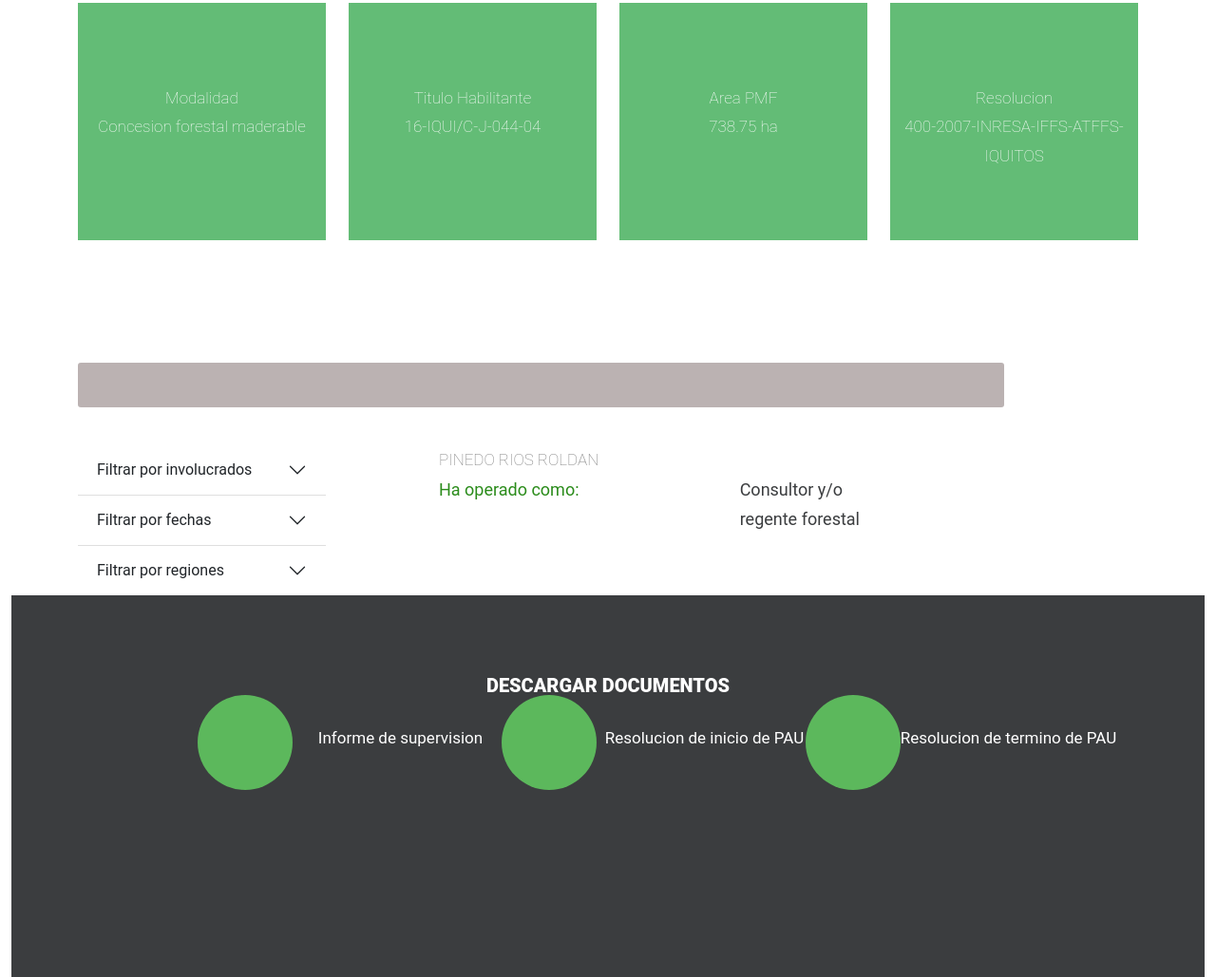
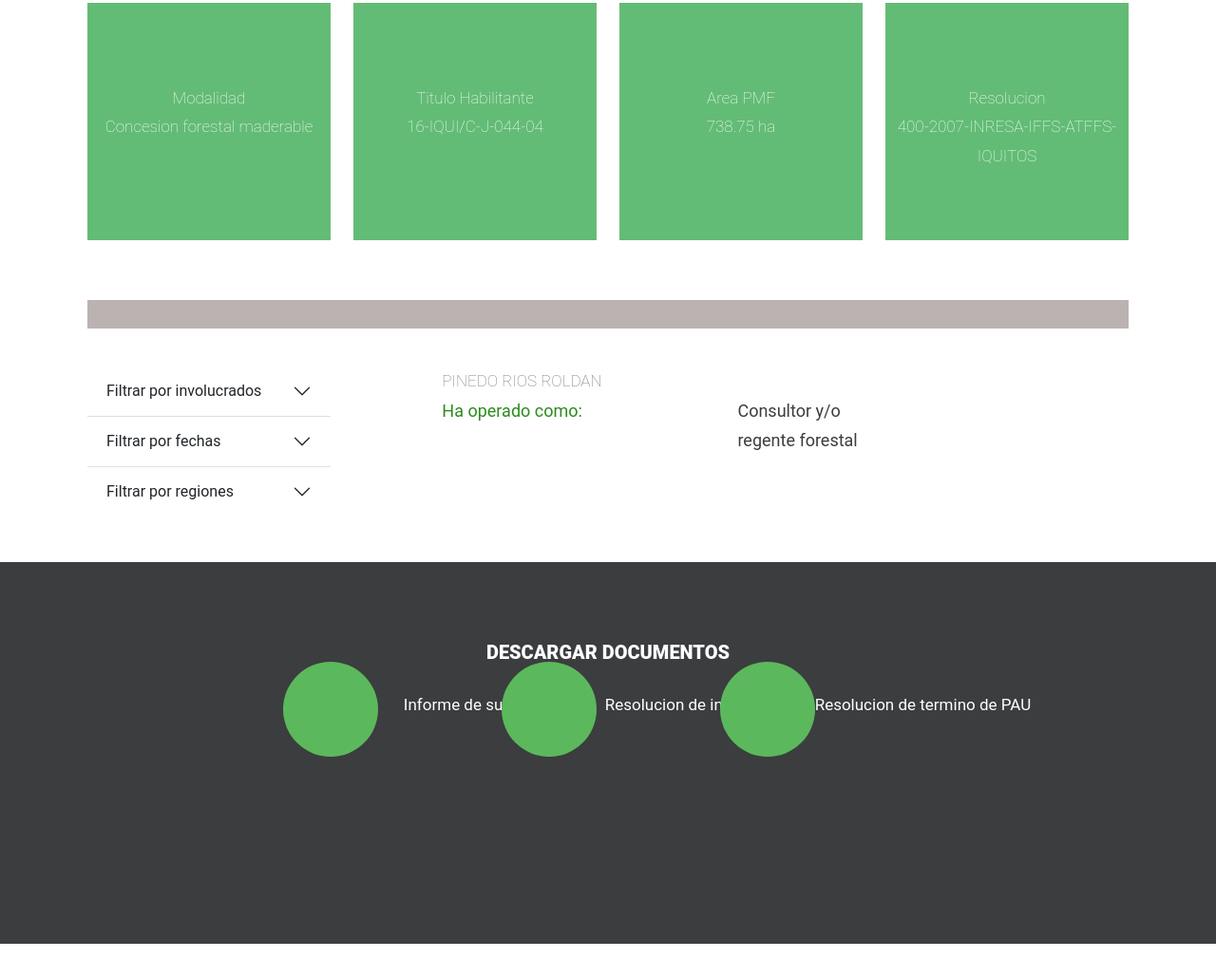
Before and after one commit to alonsofer198/delitos-ambientales, a plain HTML site: page explorar.html in a window 1280 px wide. Shown: the part 593-1622 px from the top of the page at 95% size. After the commit the page ends 1587 px from the top, so only its background shows below. Drawn offline with nearby package versions, Linux system fonts and the light colour scheme.

Commit message:
update explorar :

```diff
--- a/estilos.css
+++ b/estilos.css
@@ -1,3 +1,9 @@
+/* General */
+
+.container {
+    max-width: 1120px;
+}
+
 /* ESTILOS DEL HOME*/
 .container-fluid {
 	font-size:17px;
@@ -24,11 +30,12 @@
 }
 
 .rectangulo {
-    width: 975px;
-    height: 47px;
+    width: 100%;
+    height: 30px;
     background: rgba(120, 102, 102, 0.5);
     border-radius: 3px;
     margin-bottom: 40px;
+    border-radius: 0;
 }
 
 .dowload{
@@ -342,13 +349,14 @@ color: #2B8C1B;
 }
 
 .rectangulo1{
-    width: 242px;
+    width: 100%;
     height: 35px;
     background: #4F4646;
     text-align: center;
     color: white;
     padding: 5px;
     float: right;
+    border-radius: 0;
 }
 
 .actor{
--- a/explorar.html
+++ b/explorar.html
@@ -100,23 +100,11 @@
     </div>
   </div>
 
-  <div class="container-fluid">
+
+  <div class="container-fluid ">
     <div class="container">
 			<div class="row">
-        <div class="col-6 boton-plomo col-md-6">
-
-        </div>
-        <div class="col-6 boton-plomo col-md-6">
-
-        </div>
-     </div>
-    </div>
-  </div>
-
-  <div class="container-fluid">
-    <div class="container">
-			<div class="row">
-				<div class="col-3">
+				<div class="col-12">
 					<div class="rectangulo">
 
 					</div>
@@ -178,13 +166,13 @@
 				</div>
 			</div>
   	</div>
+	</div>
 
 
 
 
-
-  <div class="container-fluid fondo-negro">
-
+  <div class="container-fluid fondo-negro mt-5">
+		<div class="container">
 			<div class="row">
 				<div class="col-6 dowload">
 					DESCARGAR DOCUMENTOS
@@ -205,17 +193,9 @@
 					</div>
 				</div>
 
-
 		 </div>
-
 		</div>
-
-
-
-
-
-
-
+  </div>
 
 
 </body>
```
Lines whose indentation alone changed are shown as unchanged.
